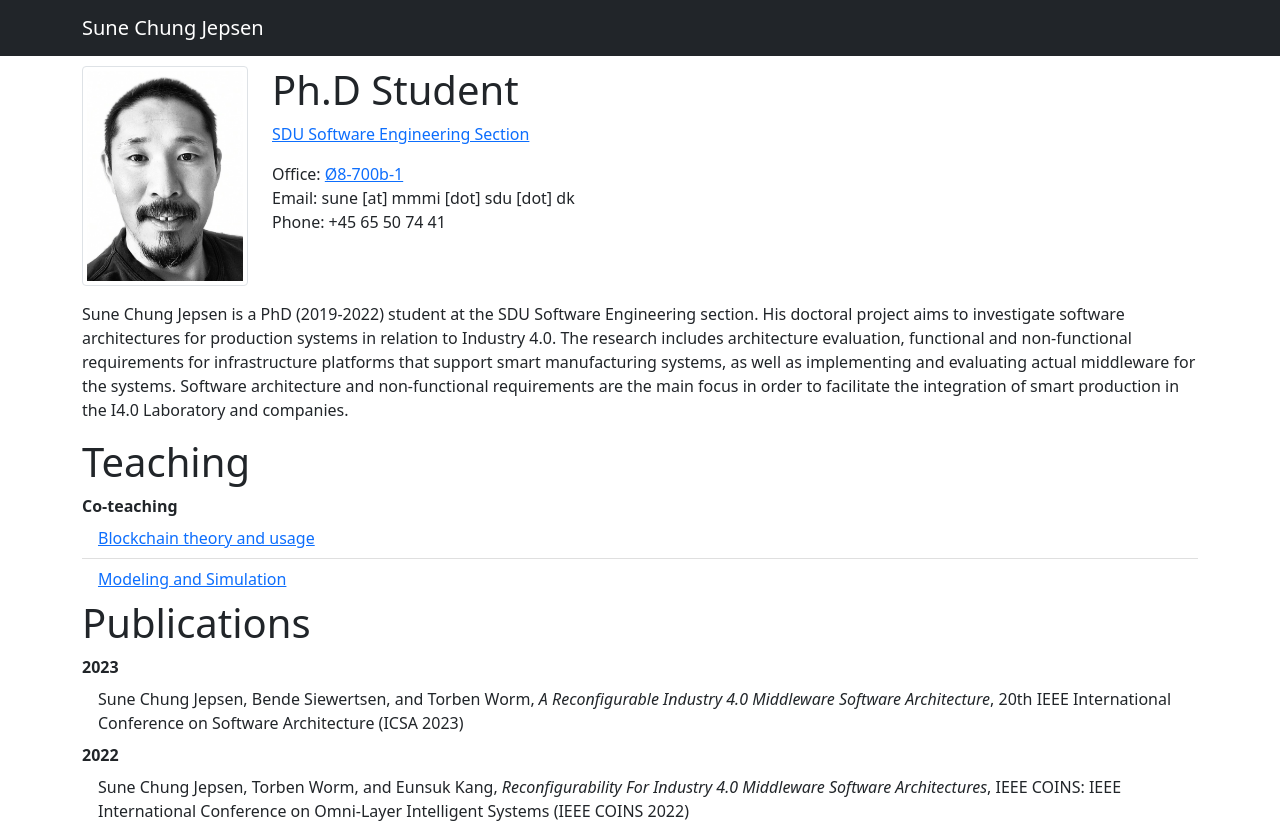
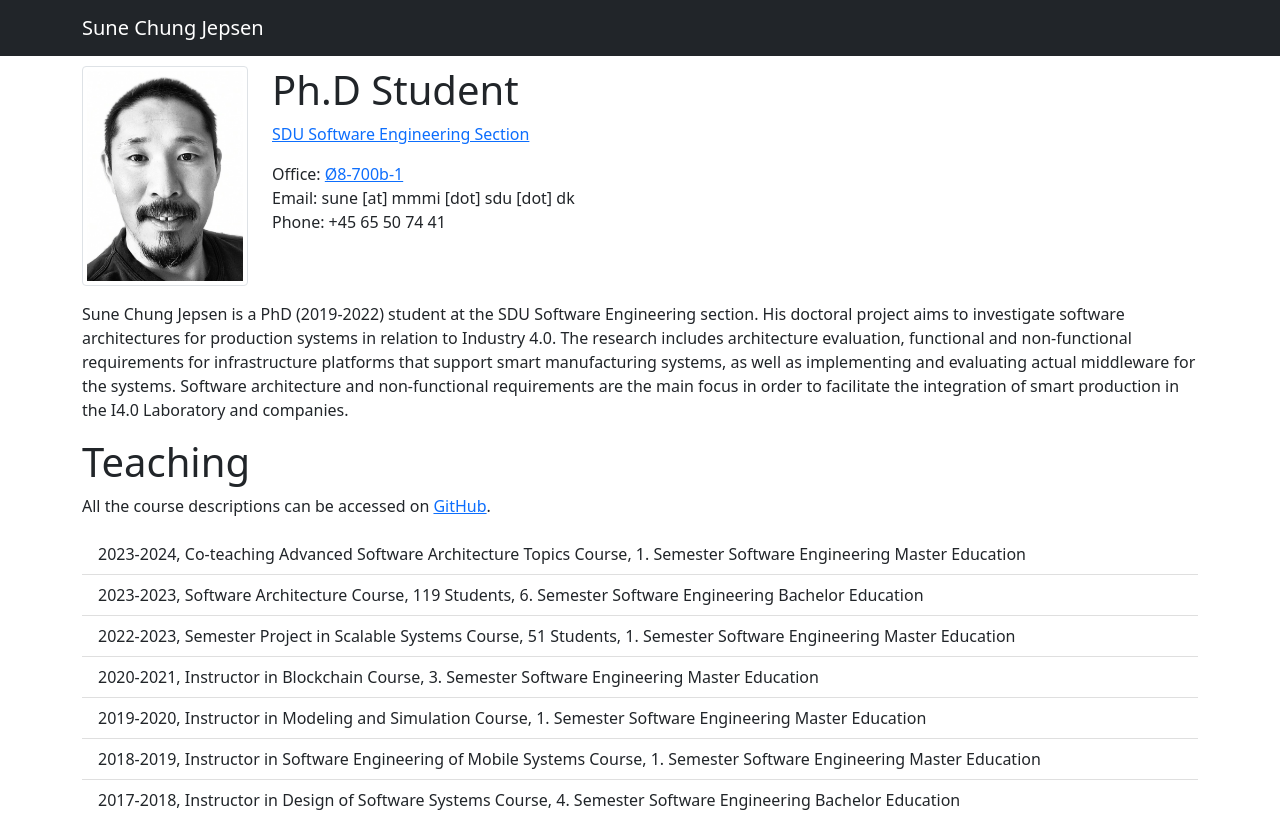
Before and after one commit to SuneJepsen/SuneJepsen.github.io, a plain HTML site: page index.html in a window 1280 px wide. Shown: the top 823 px of the page. Drawn offline with nearby package versions, Linux system fonts and the light colour scheme.

Commit message:
Update teaching

```diff
--- a/index.html
+++ b/index.html
@@ -59,11 +59,22 @@
                 </div>
                 <div class="col-12">
                     <h1>Teaching</h1>
-                    <b>Co-teaching</b>
+                    <p>All the course descriptions can be accessed on <a target="_blank" href="https://github.com/SuneJepsen/Teaching">GitHub</a>.</p>
                     <ul class="list-group list-group-flush">
 
-                      <li class="list-group-item"><a target="_blank" href="https://odin.sdu.dk/sitecore/index.php?a=fagbesk&id=17109&listid=5014&lang=en">Blockchain theory and usage</a></li>
-                      <li class="list-group-item"><a target="_blank" href="https://odin.sdu.dk/sitecore/index.php?a=fagbesk&id=68438&lang=en">Modeling and Simulation</a></li>
+                     <!-- <li class="list-group-item"><a target="_blank" href="https://odin.sdu.dk/sitecore/index.php?a=fagbesk&id=17109&listid=5014&lang=en">Blockchain theory and usage</a></li>
+                      <li class="list-group-item"><a target="_blank" href="https://odin.sdu.dk/sitecore/index.php?a=fagbesk&id=68438&lang=en">Modeling and Simulation</a></li>-->
+
+                      <li class="list-group-item">2023-2024, Co-teaching Advanced Software Architecture Topics Course, 1. Semester Software Engineering Master Education</li>
+                      <li class="list-group-item">2023-2023, Software Architecture Course, 119 Students, 6. Semester Software Engineering Bachelor Education</li>
+                      <li class="list-group-item">2022-2023, Semester Project in Scalable Systems Course, 51 Students, 1. Semester Software Engineering Master Education</li>
+                      <li class="list-group-item">2020-2021, Instructor in Blockchain Course, 3. Semester Software Engineering Master Education</li>
+                      <li class="list-group-item">2019-2020, Instructor in Modeling and Simulation Course, 1. Semester Software Engineering Master Education</li>
+                      <li class="list-group-item">2018-2019, Instructor in Software Engineering of Mobile Systems Course, 1. Semester Software Engineering Master Education</li>
+                      <li class="list-group-item">2017-2018, Instructor in Design of Software Systems Course, 4. Semester Software Engineering Bachelor Education</li>
+
+
+
                     </ul>
                 </div>
                 <div class="col-12">
```
